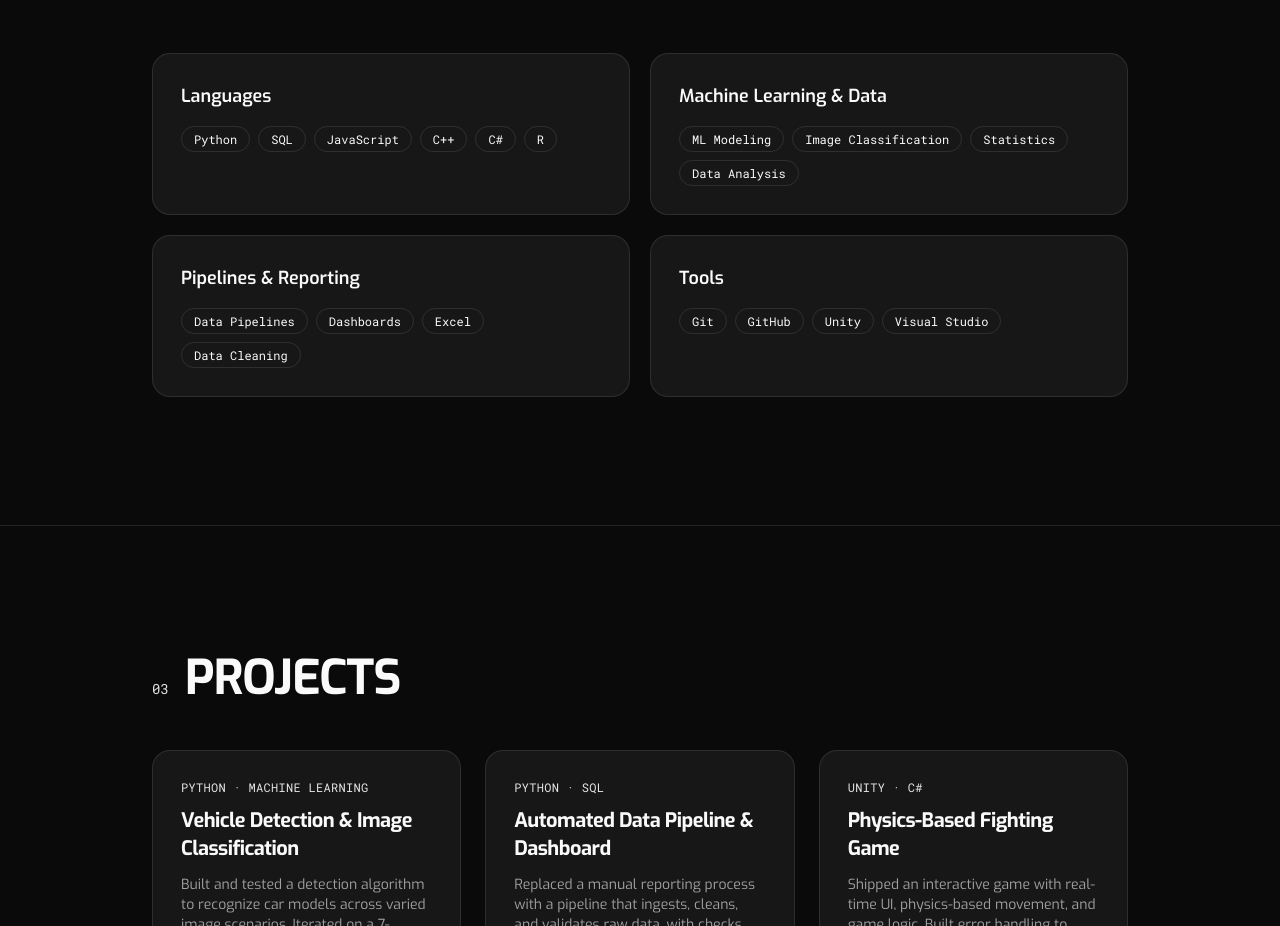
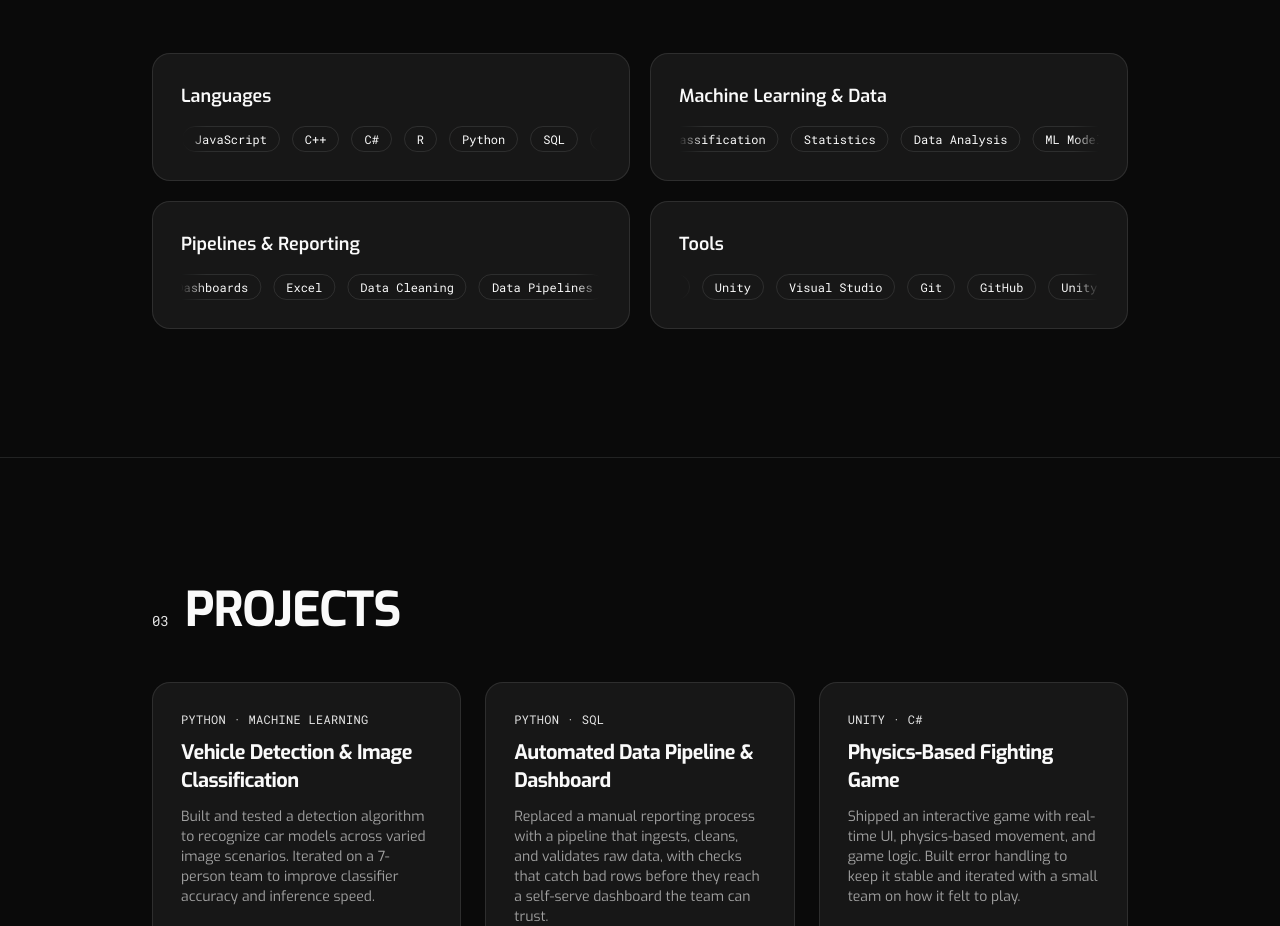
Before and after one commit to Bryanpham004/portfolio, a Next.js app: page / in a window 1280 px wide. Shown: the part 1843-2769 px from the top of the page. Built offline with nearby package versions, Linux system fonts and the light colour scheme.

Commit message:
Add Marquee: scroll skill tags within each card

```diff
--- a/src/app/page.tsx
+++ b/src/app/page.tsx
@@ -1,6 +1,7 @@
 import Link from "next/link";
 import { HeroSection } from "@/components/ui/hero-section-2";
 import { DottedSurface } from "@/components/ui/dotted-surface";
+import { Marquee } from "@/components/ui/marquee";
 import { Button } from "@/components/ui/button";
 
 const skills = [
@@ -115,16 +116,16 @@ export default function Home() {
                 className="hover:border-primary rounded-2xl border bg-card p-7 transition-colors"
               >
                 <h3 className="mb-4 text-lg font-semibold">{s.title}</h3>
-                <div className="flex flex-wrap gap-2">
+                <Marquee duration={18} pauseOnHover fadeAmount={6}>
                   {s.items.map((i) => (
                     <span
                       key={i}
-                      className="rounded-full border px-3 py-1 font-mono text-xs text-foreground"
+                      className="mx-1.5 whitespace-nowrap rounded-full border px-3 py-1 font-mono text-xs text-foreground"
                     >
                       {i}
                     </span>
                   ))}
-                </div>
+                </Marquee>
               </div>
             ))}
           </div>
--- /dev/null
+++ b/src/components/ui/marquee.tsx
@@ -0,0 +1,140 @@
+"use client";
+
+import React from "react";
+import { cn } from "@/lib/utils";
+
+interface MarqueeProps extends React.HTMLAttributes<HTMLDivElement> {
+  duration?: number;
+  pauseOnHover?: boolean;
+  direction?: "left" | "right" | "up" | "down";
+  fade?: boolean;
+  fadeAmount?: number;
+}
+
+export function Marquee({
+  children,
+  className,
+  duration = 20,
+  pauseOnHover = false,
+  direction = "left",
+  fade = true,
+  fadeAmount = 10,
+  ...props
+}: MarqueeProps) {
+  const containerRef = React.useRef<HTMLDivElement>(null);
+  const [isPaused, setIsPaused] = React.useState(false);
+
+  const items = React.Children.toArray(children);
+  const isVertical = direction === "up" || direction === "down";
+
+  return (
+    <>
+      <style>
+        {`
+        @keyframes scroll {
+          from {
+            transform: translateX(0);
+          }
+          to {
+            transform: translateX(-50%);
+          }
+        }
+
+        @keyframes scroll-reverse {
+          from {
+            transform: translateX(-50%);
+          }
+          to {
+            transform: translateX(0);
+          }
+        }
+
+        @keyframes scroll-y {
+          from {
+            transform: translateY(0);
+          }
+          to {
+            transform: translateY(-50%);
+          }
+        }
+
+        @keyframes scroll-y-reverse {
+          from {
+            transform: translateY(-50%);
+          }
+          to {
+            transform: translateY(0);
+          }
+        }
+
+        .marquee-scroller {
+          display: flex;
+          animation: ${
+          isVertical
+            ? (direction === "up" ? "scroll-y" : "scroll-y-reverse")
+            : (direction === "left" ? "scroll" : "scroll-reverse")
+        } ${duration}s linear infinite;
+        }
+
+        .marquee-scroller.paused {
+          animation-play-state: paused;
+        }
+      `}
+      </style>
+      <div
+        ref={containerRef}
+        className={cn(
+          "flex w-full overflow-hidden",
+          isVertical && "flex-col",
+          className,
+        )}
+        style={{
+          ...(fade && {
+            maskImage: isVertical
+              ? `linear-gradient(to bottom, transparent 0%, black ${fadeAmount}%, black ${
+                100 - fadeAmount
+              }%, transparent 100%)`
+              : `linear-gradient(to right, transparent 0%, black ${fadeAmount}%, black ${
+                100 - fadeAmount
+              }%, transparent 100%)`,
+            WebkitMaskImage: isVertical
+              ? `linear-gradient(to bottom, transparent 0%, black ${fadeAmount}%, black ${
+                100 - fadeAmount
+              }%, transparent 100%)`
+              : `linear-gradient(to right, transparent 0%, black ${fadeAmount}%, black ${
+                100 - fadeAmount
+              }%, transparent 100%)`,
+          }),
+        }}
+        onMouseEnter={() => pauseOnHover && setIsPaused(true)}
+        onMouseLeave={() => pauseOnHover && setIsPaused(false)}
+        {...props}
+      >
+        <div
+          className={cn(
+            "marquee-scroller flex shrink-0",
+            isVertical && "flex-col",
+            isPaused && "paused",
+          )}
+        >
+          {items.map((item, index) => (
+            <div
+              key={`first-${index}`}
+              className={cn("flex shrink-0", isVertical && "w-full")}
+            >
+              {item}
+            </div>
+          ))}
+          {items.map((item, index) => (
+            <div
+              key={`second-${index}`}
+              className={cn("flex shrink-0", isVertical && "w-full")}
+            >
+              {item}
+            </div>
+          ))}
+        </div>
+      </div>
+    </>
+  );
+}
```
